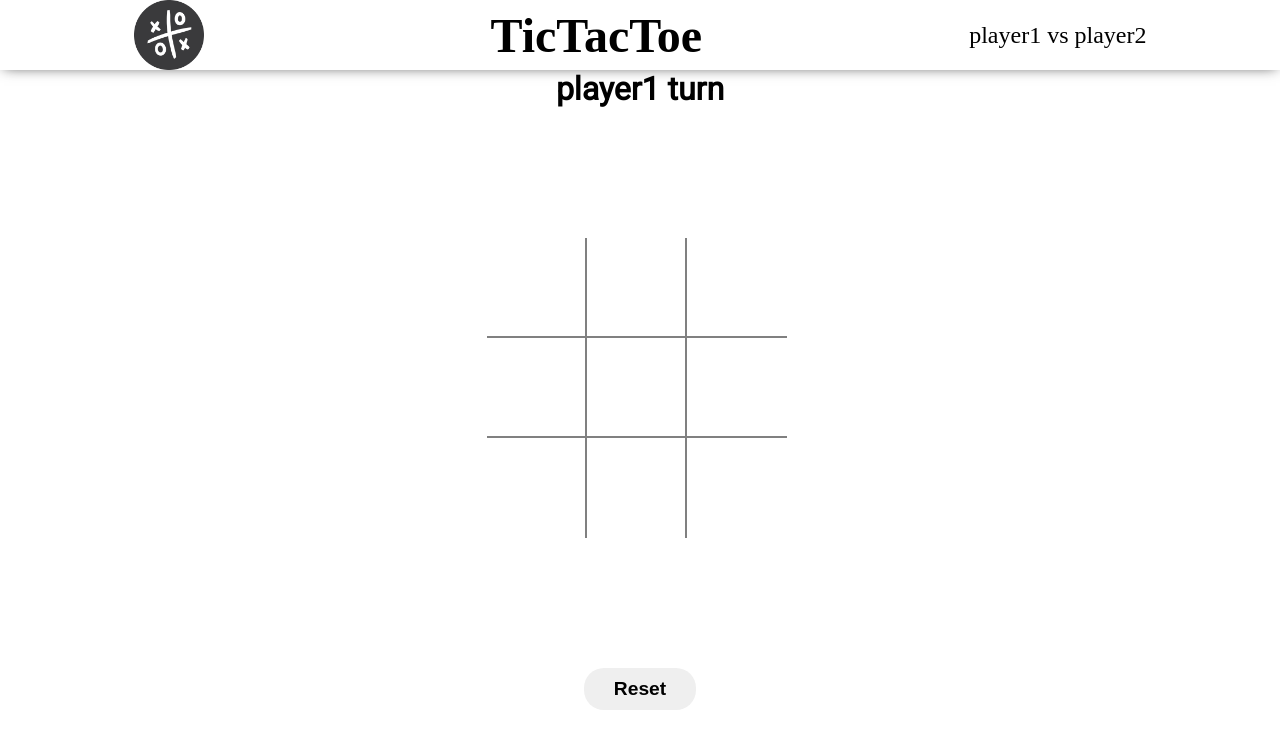
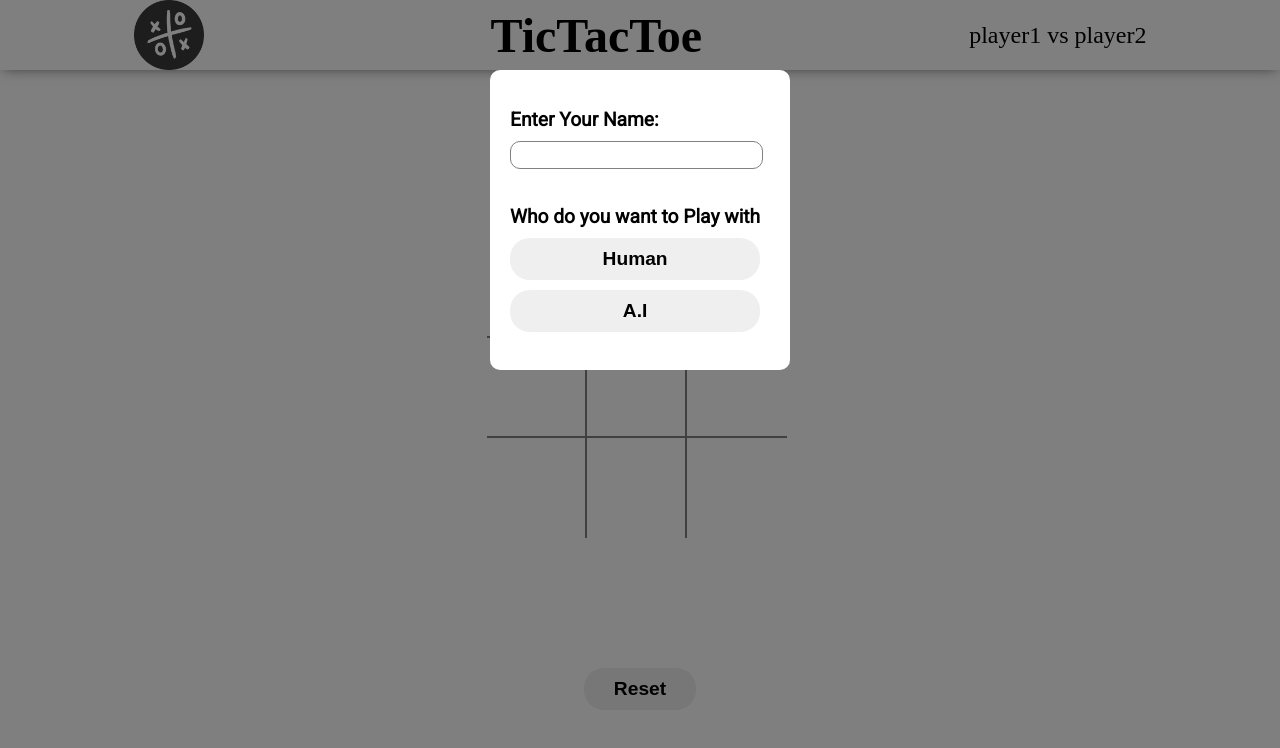
Before and after one commit to AbdulRehman164/tic-tac-toe, a website: page index.html in a window 1280 px wide. Drawn offline with Linux system fonts and the light colour scheme; a web font is replaced by a local one.

Commit message:
added the card for getting the player name and buttons to select wether they want to play with human or ai they are not functioning yet but they are added

```diff
--- a/index.html
+++ b/index.html
@@ -10,12 +10,32 @@
 </head>
 
 <body>
+    <div class="blur"></div>
     <header>
         <img src="/logo/logo.png" alt="logo" class="logo" height="70px" width="70px">
         <h2>TicTacToe</h2>
         <p class="playervs"></p>
     </header>
     <main>
+        <section class="naming">
+            <div>
+                <label for="player1Name">Enter Your Name: </label>
+                <input type="text" id="player1Name">
+            </div>
+            <div>
+                <label for="opponentSelection">Who do you want to Play with</label>
+                <button class="opponentSelection player2Selection">Human</button>
+                <button class="opponentSelection aiSelection">A.I</button>
+            </div>
+
+            <label style="display: none;" for="player2Name">Other Player Name</label>
+            <input style="display: none;" type="text" id="player2Name">
+            <select style="display: none;" id="aiDifficulty">
+                <option value="easy">easy</option>
+                <option value="medium">medium</option>
+                <option value="hard">hard</option>
+            </select>
+        </section>
         <p class="playerTurnPara"></p>
         <div class="gameBoardContainer"></div>
         <button class="reset">Reset</button>
--- a/style.css
+++ b/style.css
@@ -61,13 +61,14 @@ main {
   justify-content: space-between;
   align-items: center;
   height: 80vh;
+  position: relative;
 }
 .playerTurnPara {
   font-weight: bold;
   font-size: 2rem;
   /* margin-top: 40px; */
 }
-.reset {
+button {
   border: none;
   padding: 10px 30px;
   font-size: 1.2rem;
@@ -75,3 +76,43 @@ main {
   font-weight: bold;
   cursor: pointer;
 }
+
+.naming {
+  height: 300px;
+  width: 300px;
+  position: absolute;
+  background-color: white;
+  display: flex;
+  flex-direction: column;
+  justify-content: space-around;
+  align-items: flex-start;
+  padding: 20px;
+  z-index: 2;
+  border-radius: 10px;
+}
+label {
+  font-size: 1.2rem;
+  font-weight: bold;
+}
+input {
+  padding: 2px;
+  font-size: 1.2rem;
+  border-radius: 10px;
+  border: 1px solid gray;
+  outline: none;
+}
+.naming div {
+  display: flex;
+  flex-direction: column;
+  gap: 10px;
+}
+.blur {
+  content: '';
+  position: fixed;
+  top: 0;
+  left: 0;
+  width: 100%;
+  height: 100%;
+  background-color: rgba(0, 0, 0, 0.5);
+  z-index: 1;
+}
```
